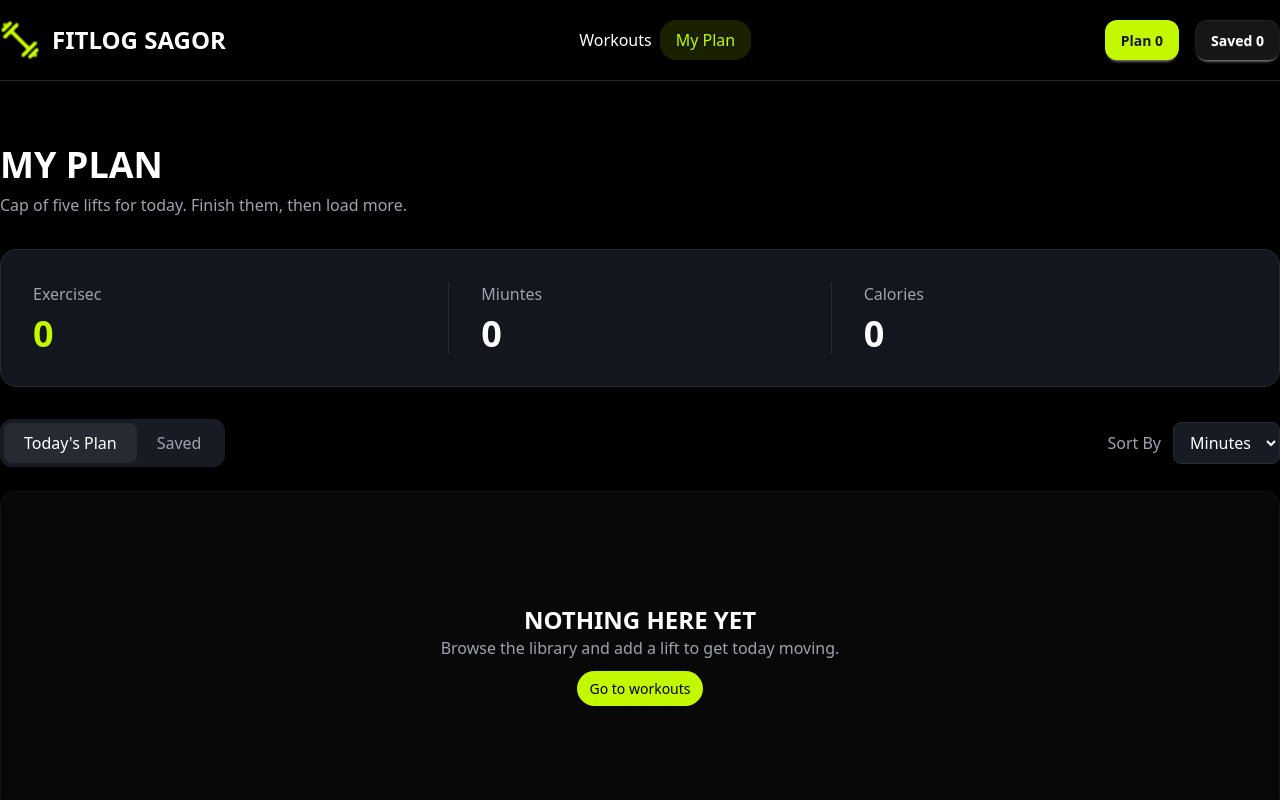
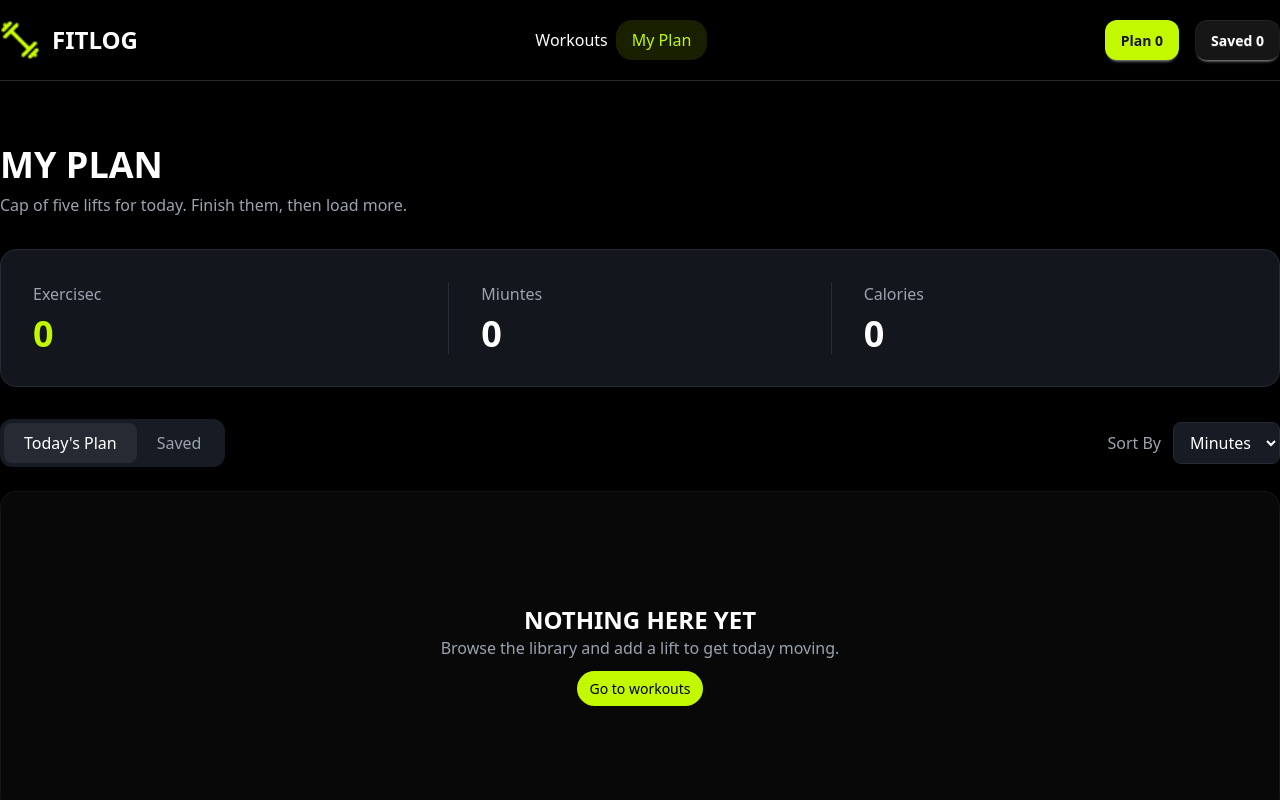
Before and after one commit to sagorhowlader1/fitlog-workout-library, a Next.js app: page /my-plan in a window 1280 px wide. Shown: the top 800 px of the page. Built offline with nearby package versions, Linux system fonts and the light colour scheme.

Commit message:
added an Litlog  workout library project complete.

```diff
--- a/src/app/allLibrary/[id]/page.tsx
+++ b/src/app/allLibrary/[id]/page.tsx
@@ -27,7 +27,7 @@ const LibarayDetailsPage = async ({ params }: IDetailsPageProps) => {
       <div className="py-10 px-10">
         <div className="card lg:card-side shadow-sm">
           <figure className="rounded-2xl">
-            <Image width={800} height={180} src={data.image} alt="Image" />
+            <Image width={750} height={180} src={data.image} alt="Image" />
           </figure>
           <div className="ml-12">
             <h2 className="text-white text-3xl uppercase font-bold">
@@ -81,16 +81,18 @@ const LibarayDetailsPage = async ({ params }: IDetailsPageProps) => {
               </div>
             </div>
             <div>
-                <h2 className="uppercase py-3 font-bold ">instructions</h2>
+              <h2 className="uppercase py-2 font-bold ">instructions</h2>
               <div>
                 {data.instructions.map((instructions, index) => (
-                        <p className="py-2" key={index}>{index + 1}. {instructions}</p>
+                  <p className="py-2" key={index}>
+                    {index + 1}. {instructions}
+                  </p>
                 ))}
               </div>
             </div>
           </div>
         </div>
-          <div className="card-actions justify-center ml-100 pb-20 pt-8">
+        <div className="card-actions justify-center ml-100 pb-15 pt-4">
           <AddToPlanBtn data={data} />
 
           <SeveLater data={data} />
--- a/src/components/myPlanDetails/AddToPlan.tsx
+++ b/src/components/myPlanDetails/AddToPlan.tsx
@@ -10,7 +10,6 @@ const AddToPlan = ({ data }: { data: ILibraryType }) => {
 
 
   const handleAddToPlan = () => {
-    // console.log("add to plan triggered!!", data);
     const alreadyAdded = addToPlan.some((item) => item.id === data.id);
     if(alreadyAdded){
       toast.error("Already in your plan",{
--- a/src/components/shared/Navbar.tsx
+++ b/src/components/shared/Navbar.tsx
@@ -21,7 +21,7 @@ const Navbar = () => {
               <Link href="/">
                 <span className="flex justify-between items-center gap-3 text-2xl text-white font-bold">
                   <Image src={Logo} width={40} height={40} alt="Logo" />
-                  FITLOG SAGOR
+                  FITLOG
                 </span>
               </Link>
             </div>
```
Also changed, not shown: 1 other file (tests, documents, lock files or other folders). Lines whose indentation alone changed are shown as unchanged.
